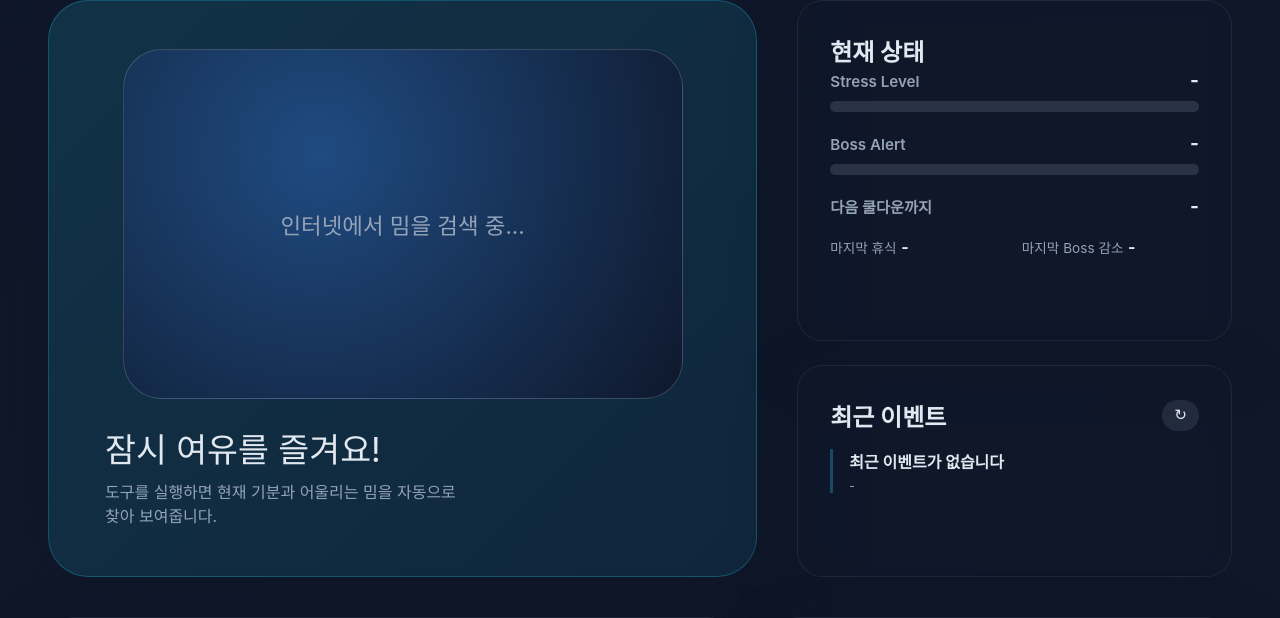
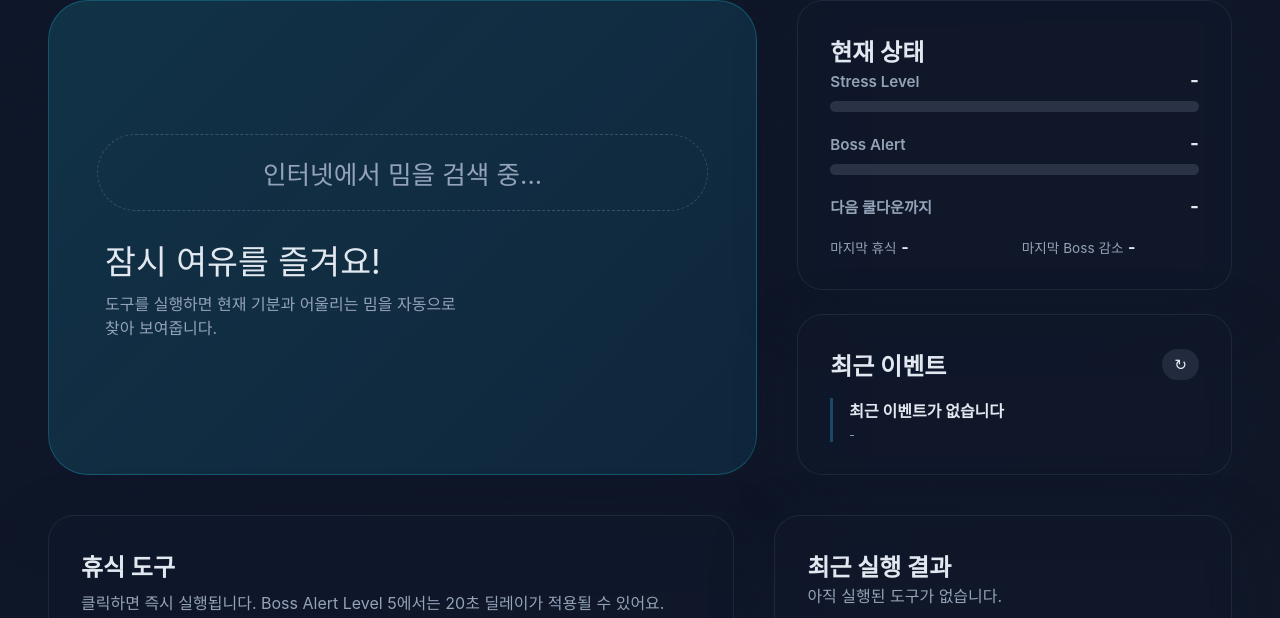
Before and after one commit to stlpine/chill-mcp, a FastAPI app: page / in a window 1280 px wide. Shown: the part 166-784 px from the top of the page. Run offline with FastAPI, Linux system fonts and the light colour scheme; data that the repository does not hold is empty.

Commit message:
style: enlarge meme display area

```diff
--- a/webapp/static/styles.css
+++ b/webapp/static/styles.css
@@ -99,31 +99,26 @@
   box-shadow: 0 30px 80px rgba(15, 23, 42, 0.45);
 }
 
-.meme-frame {
-  width: min(560px, 82vw);
-  aspect-ratio: 16 / 10;
-  margin: 0 auto;
+.stage img[data-ui="meme-image"] {
+  width: min(100%, 700px);
+  max-height: 520px;
   border-radius: 2.4rem;
-  background: radial-gradient(circle at 35% 30%, rgba(59, 130, 246, 0.35), rgba(15, 23, 42, 0.92));
-  border: 1px solid rgba(148, 163, 184, 0.3);
-  overflow: hidden;
-  display: flex;
-  align-items: center;
-  justify-content: center;
-}
-
-.meme-frame img {
-  width: 100%;
-  height: 100%;
   object-fit: contain;
   background: rgba(15, 23, 42, 0.6);
+  margin: 0 auto;
+  box-shadow: 0 40px 90px rgba(15, 23, 42, 0.5);
+  border: 1px solid rgba(148, 163, 184, 0.25);
 }
 
 .meme-placeholder {
-  font-size: clamp(1.1rem, 2.5vw, 1.4rem);
+  font-size: clamp(1.2rem, 2.8vw, 1.6rem);
   color: var(--text-muted);
   text-align: center;
-  padding: 1rem;
+  padding: 1.2rem;
+  border-radius: 2.4rem;
+  border: 1px dashed rgba(148, 163, 184, 0.3);
+  width: min(100%, 700px);
+  margin: 0 auto;
 }
 
 .meme-caption {
--- a/webapp/templates/index.html
+++ b/webapp/templates/index.html
@@ -20,10 +20,8 @@
 
     <main class="dashboard">
       <section class="stage" aria-live="polite">
-        <div class="meme-frame">
-          <img data-ui="meme-image" alt="휴식 밈" hidden />
-          <div class="meme-placeholder" data-ui="meme-placeholder">인터넷에서 밈을 검색 중...</div>
-        </div>
+        <img data-ui="meme-image" alt="휴식 밈" hidden />
+        <div class="meme-placeholder" data-ui="meme-placeholder">인터넷에서 밈을 검색 중...</div>
         <div class="meme-caption">
           <p class="caption-headline" data-ui="headline">잠시 여유를 즐겨요!</p>
           <p class="caption-subline" data-ui="subline">도구를 실행하면 현재 기분과 어울리는 밈을 자동으로 찾아 보여줍니다.</p>
```
